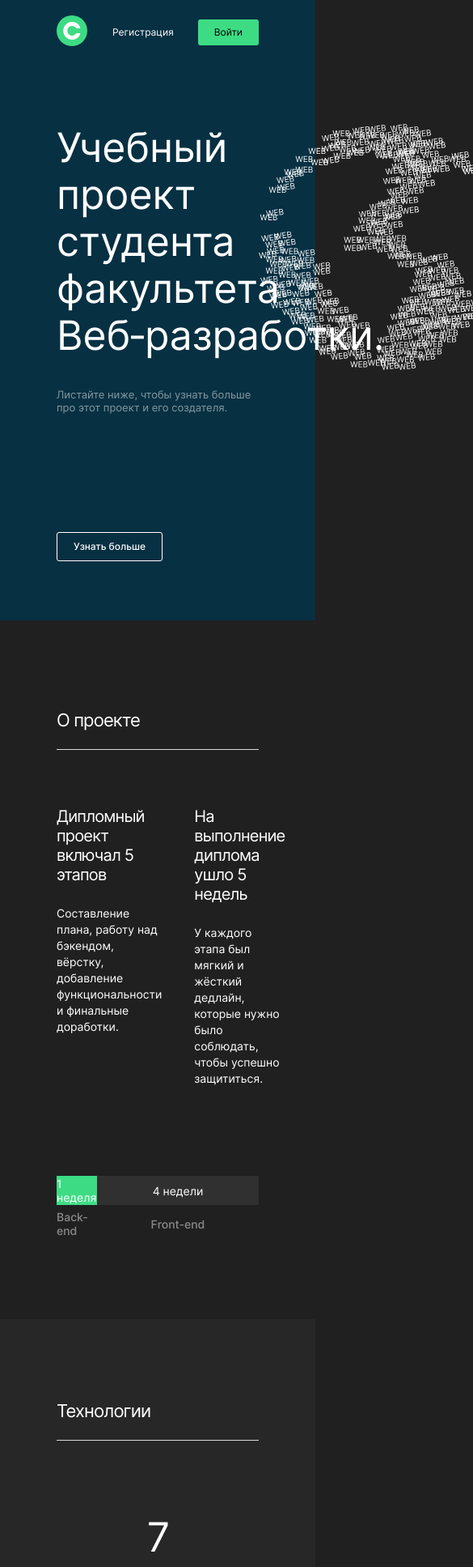
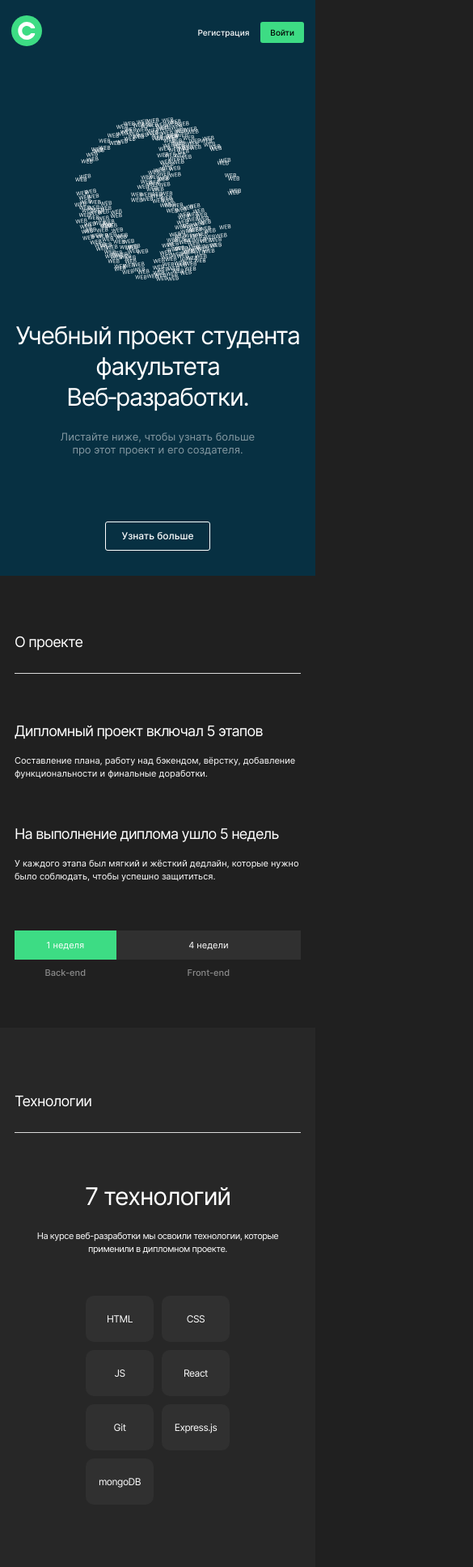
Before and after one commit to KozyrevAlexey/movies-explorer-frontend, a React (Create React App) app: page / in a window 390 px wide. Shown: the top 1935 px of the page at 81% size, 585 px wide, since content can reach past the window. Built offline with nearby package versions, Linux system fonts and the light colour scheme.

Commit message:
Feat: Desctop full adaptiv

```diff
--- a/src/components/Footer/Footer.css
+++ b/src/components/Footer/Footer.css
@@ -43,3 +43,40 @@
 .footer__link:hover {
   opacity: 0.8;
 }
+
+@media (max-width: 770px) {
+  .footer {
+    padding: 75px 30px 20px;
+  }
+}
+
+@media (max-width: 400px) {
+  .footer {
+    padding: 78px 10px 20px;
+  }
+
+  .footer__title {
+    font-size: 12px;
+font-weight: 400;
+  }
+  .footer__wrapper {
+    flex-direction: column-reverse;
+    align-items: center;
+    gap: 31px;
+    padding-top: 27px;
+  }
+
+  .footer__links {
+    flex-direction: column;
+    align-items: center;
+    gap: 9px;
+  }
+
+  .footer__link {
+    font-size: 12px;
+  }
+
+  .footer__span {
+    font-size: 12px;
+  }
+}
--- a/src/components/Header/Header.css
+++ b/src/components/Header/Header.css
@@ -9,3 +9,15 @@
 .header__black {
   background-color: #202020;
 }
+
+@media (max-width: 770px) {
+  .header {
+    padding: 18px 30px;
+  }
+}
+
+@media (max-width: 600px) {
+  .header {
+    padding: 18px 14px;
+  }
+}
--- a/src/components/Landing/AboutMe/AboutMe.css
+++ b/src/components/Landing/AboutMe/AboutMe.css
@@ -78,3 +78,106 @@
   font-weight: 500;
   line-height: 17px;
 }
+
+@media (max-width: 770px) {
+  .about {
+    padding: 90px 50px 81px;
+  }
+
+  .about__info {
+    gap: 33px;
+  }
+
+  .about__info-element {
+    gap: 22px;
+  }
+
+  .about__info-text {
+    font-size: 12px;
+    font-style: normal;
+    font-weight: 400;
+    line-height: 18px;
+  }
+
+  .about__stage {
+    padding-top: 93PX;
+    grid-template-columns: 1.07fr 4fr;
+    gap: 3px 0;
+  }
+}
+
+@media (max-width: 600px) {
+  .about {
+    padding: 71px 18px;
+  }
+
+  .about__title {
+    font-size: 18px;
+    font-weight: 400;
+    letter-spacing: -0.72px;
+    padding-bottom: 28px;
+  }
+
+  .about__info-subtitle {
+    font-size: 20px;
+  }
+
+  .about__info-text {
+    font-size: 11px;
+    line-height: 16px
+  }
+
+  .about__info {
+    grid-template-columns: 1fr;
+    gap: 50px;
+  }
+}
+
+@media (max-width: 400px) {
+  /* .about {
+    padding: 71px 18px;
+  }
+
+  .about__title {
+    font-size: 18px;
+    font-weight: 400;
+    letter-spacing: -0.72px;
+    padding-bottom: 28px;
+  }
+
+  /* .about__info-subtitle {
+    font-size: 20px;
+  } */
+
+  /* .about__info-text {
+    font-size: 11px;
+    line-height: 16px
+  } */
+
+  .about__info-subtitle {
+    font-size: 18px;
+  }
+  .about__info {
+    padding-top: 60px;
+    gap: 56px;
+  }
+
+  .about__info-element {
+    gap: 18px;
+  }
+
+  .about__stage {
+    padding-top: 59px;
+    grid-template-columns: 2.2fr 4fr;
+    grid-template-rows: 23px 15px;
+    row-gap: 11px;
+  }
+
+ .about__stage-subtitle {
+font-size: 11px;
+ }
+
+ .about__stage-desc {
+  font-size: 11px;
+ }
+}
--- a/src/components/Landing/Hero/Hero.css
+++ b/src/components/Landing/Hero/Hero.css
@@ -1,29 +1,3 @@
-/* .hero {
-  width: 100%;
-  padding: 20px 40px 0;
-}
-
-.hero__container {
-  border-radius: 10px;
-  background: #272727;
-  min-height: 493px;
-  display: grid;
-  grid-template-rows: 1fr 66px;
-}
-
-.hero__title {
-  margin: 0 auto;
-  align-self: center;
-  justify-self: center;
-  max-width: 730px;
-  color: #FFF;
-  text-align: center;
-  font-size: 50px;
-  font-weight: 400;
-  line-height: 58px;
-  letter-spacing: -2px;
-} */
-
 .hero {
   background-color: #073042;
 }
@@ -78,3 +52,62 @@
   cursor: pointer;
   opacity: 0.8;
 }
+
+@media (max-width: 900px) {
+  .hero__container {
+    padding: 75px 10px;
+    flex-direction: column-reverse;
+    align-items: center;
+    text-align: center;
+  }
+
+  .hero__globe {
+    padding-top: 63px;
+  }
+
+  .hero__subtitle {
+    max-width: 242px;
+  }
+
+  .hero__container-intro {
+    padding-top: 48px;
+  }
+
+  .hero__title {
+    font-size: 40px;
+    font-style: normal;
+    font-weight: 400;
+    line-height: 50px;
+  }
+
+  .hero__subtitle {
+    margin: 0 auto;
+    padding: 22px 0 92px;
+  }
+}
+
+@media (max-width: 600px) {
+  .hero__container {
+    padding: 2px 10px;
+  }
+
+  .hero__title {
+    font-size: 30px;
+    line-height: 38px;
+    letter-spacing: -1.2px;
+  }
+}
+
+@media (max-width: 400px) {
+  .hero {
+    padding-bottom: 29px;
+  }
+  .hero__globe {
+    max-width: 206px;
+  }
+
+  .hero__subtitle {
+    margin: 0 auto;
+    padding: 22px 0 81px;
+  }
+}
--- a/src/components/Landing/Portfolio/Portfolio.css
+++ b/src/components/Landing/Portfolio/Portfolio.css
@@ -59,3 +59,42 @@ transition: 0.5s;
 .portfolio__icon {
   line-height: 60px;
 }
+
+@media (max-width: 770px) {
+  .portfolio {
+    padding: 90px 0 0;
+  }
+.portfolio__title {
+ margin-bottom: 56px;
+}
+  .portfolio__link {
+    font-size: 28px;
+  }
+}
+
+@media (max-width: 400px) {
+  .portfolio {
+    padding-top: 70px;
+  }
+
+  .portfolio__title {
+    font-size: 14px;
+    margin-bottom: 30px;
+  }
+
+  .portfolio__link {
+    font-size: 18px;
+    line-height: 28px;
+    letter-spacing: -0.72px;
+  }
+
+  .portfolio__icon {
+    font-size: 18px;
+    line-height: 28px;
+    letter-spacing: -0.72px;
+  }
+
+  .portfolio__list {
+    height: 184px;
+  }
+}
--- a/src/components/Landing/Student/Student.css
+++ b/src/components/Landing/Student/Student.css
@@ -63,3 +63,83 @@
   align-self: flex-start;
   box-shadow: 0px 4px 4px 0px rgba(0, 0, 0, 0.25);
 }
+
+@media (max-width: 770px) {
+  .student {
+    padding: 88px 50px;
+  }
+
+  .stident__name {
+    font-size: 40px;
+    line-height: 40px;
+    letter-spacing: -1.6px;
+  }
+
+  .student__job {
+    font-size: 12px;
+    line-height: 18px;
+    padding-bottom: 20px;
+  }
+
+  .student__intro {
+    max-width: 360px;
+    font-size: 12px;
+    line-height: 18px;
+    padding-bottom: 86px;
+  }
+
+  .student__photo {
+    width: 255px;
+    height: 307px;
+  }
+}
+
+@media (max-width: 600px) {
+  .student {
+    padding: 70px 14px;
+  }
+
+  .student__wrap {
+    display: flex;
+    flex-direction: column-reverse;
+    align-items: center;
+    padding-top: 60px;
+    gap: 40px;
+  }
+
+  .student__photo {
+    min-width: 292px;
+    min-height: 352px;
+    margin: 0 auto;
+  }
+}
+
+@media (max-width: 400px) {
+  .student {
+    padding: 62px 14px;
+  }
+
+  .student__title {
+    font-size: 18px;
+    letter-spacing: -0.72px;
+    padding-bottom: 28px;
+  }
+
+  .stident__name {
+    font-size: 30px;
+    letter-spacing: -1.2px;
+  }
+
+  .student__job {
+    font-size: 11px;
+    padding-top: 15px;
+  }
+
+  .student__intro {
+    font-size: 11px;
+    font-weight: 400;
+    line-height: 16px;
+    padding-bottom: 38px;
+  }
+
+}
--- a/src/components/Landing/Techs/Techs.css
+++ b/src/components/Landing/Techs/Techs.css
@@ -45,7 +45,6 @@ margin: 0 auto;
 padding: 0;
 list-style-type: none;
 gap: 10px;
-
 }
 
 .tech__item {
@@ -64,3 +63,87 @@ letter-spacing: -0.56px;
 border-radius: 10px;
 background: #303030;
 }
+
+/* @media (max-width: 800px) {
+
+} */
+
+@media (max-width: 770px) {
+  .tech {
+    padding: 92px 50px;
+  }
+.tech__subtitle {
+  padding: 82px 0 19px;
+}
+.tech__text {
+  font-size: 12px;
+  line-height: 18px;
+  letter-spacing: -0.48px;
+  padding-bottom: 85px;
+}
+  .tech__list {
+    flex-wrap: wrap;
+    justify-content: center;
+
+  }
+  .tech__item {
+    min-width: 84px;
+    min-height: 57px;
+  }
+}
+
+@media (max-width: 600px) {
+  .tech {
+    padding: 70px 14px ;
+  }
+
+  .tech__title {
+    font-size: 18px;
+letter-spacing: -0.72px;
+  }
+
+  .tech__subtitle {
+    font-size: 30px;
+letter-spacing: -1.2px;
+  }
+
+  .tech__text {
+    font-size: 11px;
+line-height: 16px;
+letter-spacing: -0.44px;
+  }
+
+  .tech__item {
+    width: 84px;
+    height: 57px;
+    font-size: 12px;
+letter-spacing: -0.48px;
+  }
+
+  .tech__list {
+    flex-wrap: wrap;
+    justify-content: flex-start;
+
+  }
+
+}
+
+@media (max-width: 400px){
+  .tech {
+    padding: 80px 18px ;
+  }
+
+  .tech__title {
+    padding-bottom: 28px;
+  }
+
+  .tech__subtitle {
+    padding: 49px 0 12px;
+  }
+  .tech__list {
+    max-width: 178px;
+  }
+  .tech__text {
+    padding-bottom: 50px;
+  }
+}
--- a/src/components/Navigation/NavigationLanding/NavigationLanding.css
+++ b/src/components/Navigation/NavigationLanding/NavigationLanding.css
@@ -34,3 +34,21 @@ padding: 8px 20px;
 border-radius: 3px;
 background-color: #3DDC84;
 }
+
+@media (max-width: 600px) {
+  .nav__landing-links {
+    gap: 14px;
+    }
+
+  .nav__link {
+    font-size: 10px;
+font-weight: 500;
+  }
+
+  .nav__landing-enter {
+    color: #000;
+    padding: 5px 12px;
+    border-radius: 3px;
+    background-color: #3DDC84;
+    }
+}
--- a/src/components/Navigation/NavigationProfile/BurgerMenu/BurgerMenu.jsx
+++ b/src/components/Navigation/NavigationProfile/BurgerMenu/BurgerMenu.jsx
@@ -12,21 +12,18 @@ const BurgerMenu = ({ isOpenMenu }) => {
             <NavLink
               className={({ isActive }) => `burger-menu__link ${isActive ? 'active' : ''}`}
               to='/'
-              tabIndex={1}
             >
               Главная
             </NavLink>
             <NavLink
               className={({ isActive }) => `burger-menu__link ${isActive ? 'active' : ''}`}
               to='/movies'
-              tabIndex={1}
             >
               Фильмы
             </NavLink>
             <NavLink
               className={({ isActive }) => `burger-menu__link ${isActive ? 'active' : ''}`}
               to='/saved-movies'
-              tabIndex={1}
             >
               Сохраненные фильмы
             </NavLink>
@@ -34,7 +31,6 @@ const BurgerMenu = ({ isOpenMenu }) => {
           <Link
             className='burger-menu__profile'
             to='/profile'
-            tabIndex={1}
           >
             <div className='burger-menu__profile-wrap'>
               <img className='burger-menu__profile-icon' src={icon} alt="Изображение иконки профиля" />
```
